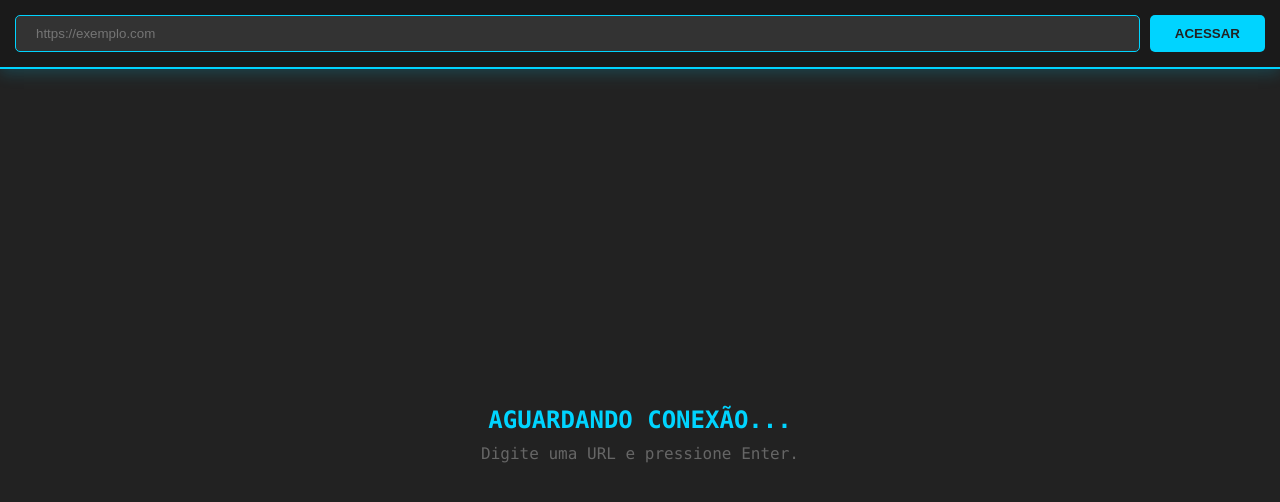
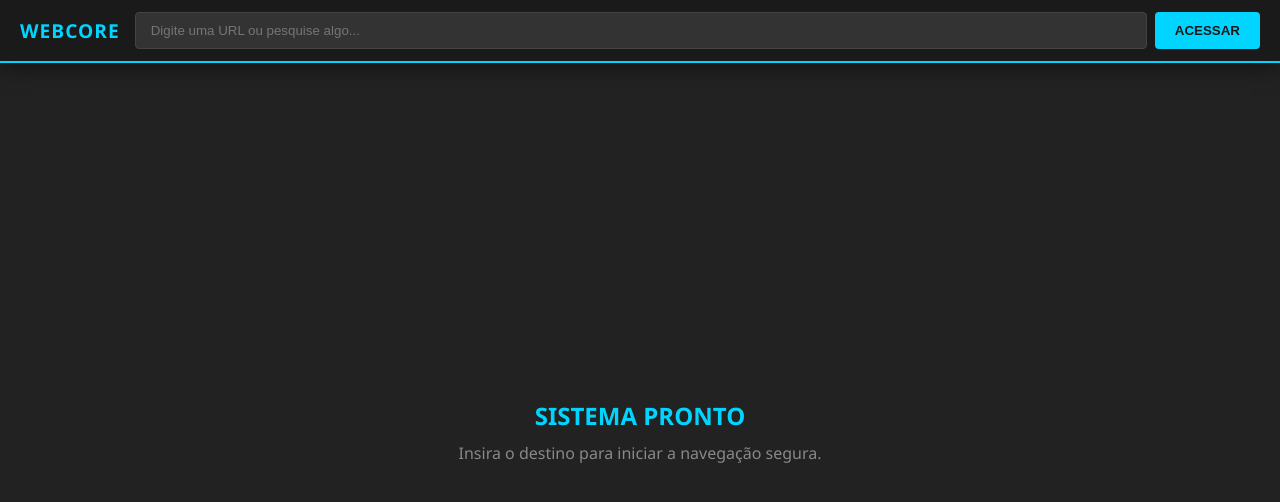
Before and after one commit to nickMzBR/ClassPlay, a plain HTML site: page index.html in a window 1280 px wide. Drawn offline with Linux system fonts and the light colour scheme.

Commit message:
Atualizar o index.html

```diff
--- a/index.html
+++ b/index.html
@@ -3,108 +3,147 @@
 <head>
     <meta charset="UTF-8">
     <meta name="viewport" content="width=device-width, initial-scale=1.0">
-    <title>Web Access v1.0</title>
+    <title>Portal de Pesquisa Acadêmica</title>
     <style>
         * { box-sizing: border-box; margin: 0; padding: 0; }
 
         body {
             background-color: #222;
             color: #00d4ff;
-            font-family: 'Consolas', monospace;
+            font-family: 'Segoe UI', Tahoma, sans-serif;
             height: 100vh;
             display: flex;
             flex-direction: column;
             overflow: hidden;
         }
 
-        /* Barra de Navegação */
-        .navbar {
+        /* Barra Superior Estilizada */
+        .header {
             background-color: #1a1a1a;
-            padding: 15px;
+            padding: 12px 20px;
             display: flex;
-            gap: 10px;
+            align-items: center;
+            gap: 15px;
             border-bottom: 2px solid #00d4ff;
-            box-shadow: 0 4px 15px rgba(0, 212, 255, 0.2);
+            box-shadow: 0 4px 20px rgba(0, 0, 0, 0.5);
+            z-index: 10;
+        }
+
+        .logo {
+            font-weight: bold;
+            font-size: 1.2rem;
+            letter-spacing: 1px;
+            text-transform: uppercase;
+        }
+
+        .search-container {
+            flex-grow: 1;
+            display: flex;
+            gap: 8px;
         }
 
         input {
             flex-grow: 1;
-            padding: 10px 20px;
+            padding: 10px 15px;
             background: #333;
-            border: 1px solid #00d4ff;
-            border-radius: 5px;
+            border: 1px solid #444;
+            border-radius: 4px;
             color: #fff;
             outline: none;
+            transition: border 0.3s;
+        }
+
+        input:focus {
+            border-color: #00d4ff;
         }
 
         button {
-            padding: 10px 25px;
+            padding: 10px 20px;
             background: #00d4ff;
-            color: #222;
+            color: #1a1a1a;
             border: none;
-            border-radius: 5px;
+            border-radius: 4px;
             font-weight: bold;
             cursor: pointer;
-            transition: 0.3s;
+            text-transform: uppercase;
+            transition: 0.2s;
         }
 
         button:hover {
-            background: #0099bb;
-            box-shadow: 0 0 10px #00d4ff;
+            background: #00b8dd;
+            transform: scale(1.02);
         }
 
-        /* Área do Conteúdo */
-        #proxy-container {
+        /* Container do Iframe */
+        #content-frame {
             flex-grow: 1;
             width: 100%;
+            height: 100%;
             border: none;
-            background: #fff; /* Fundo branco para os sites carregarem corretamente */
+            background: #fff; /* Fundo branco para compatibilidade com sites externos */
         }
 
-        .welcome-msg {
+        .placeholder {
+            flex-grow: 1;
             display: flex;
             flex-direction: column;
             align-items: center;
             justify-content: center;
-            height: 100%;
             text-align: center;
+            background: #222;
         }
+
+        .placeholder h2 { margin-bottom: 10px; }
+        .placeholder p { color: #888; }
     </style>
 </head>
 <body>
 
-    <div class="navbar">
-        <input type="text" id="url-input" placeholder="https://exemplo.com" onkeydown="if(event.key==='Enter') launch()">
-        <button onclick="launch()">ACESSAR</button>
+    <div class="header">
+        <div class="logo">WEB<span>CORE</span></div>
+        <div class="search-container">
+            <input type="text" id="url-input" placeholder="Digite uma URL ou pesquise algo..." autocomplete="off">
+            <button onclick="nav()">ACESSAR</button>
+        </div>
     </div>
 
-    <div id="view" style="flex-grow: 1;">
-        <div id="msg" class="welcome-msg">
-            <h2>AGUARDANDO CONEXÃO...</h2>
-            <p style="color: #666; margin-top: 10px;">Digite uma URL e pressione Enter.</p>
+    <div id="main-view" style="flex-grow: 1; display: flex; flex-direction: column;">
+        <div id="home-screen" class="placeholder">
+            <h2>SISTEMA PRONTO</h2>
+            <p>Insira o destino para iniciar a navegação segura.</p>
         </div>
-        <iframe id="proxy-container" style="display: none;"></iframe>
+        <iframe id="content-frame" style="display: none;"></iframe>
     </div>
 
     <script>
-        function launch() {
-            let url = document.getElementById('url-input').value;
-            const iframe = document.getElementById('proxy-container');
-            const msg = document.getElementById('msg');
+        const input = document.getElementById('url-input');
+        const frame = document.getElementById('content-frame');
+        const home = document.getElementById('home-screen');
 
-            if (!url) return;
+        // Atalho para o Enter
+        input.addEventListener('keypress', (e) => {
+            if (e.key === 'Enter') nav();
+        });
 
-            // Adiciona https:// caso o usuário esqueça
-            if (!url.startsWith('http')) {
-                url = 'https://' + url;
+        function nav() {
+            let val = input.value.trim();
+            if (!val) return;
+
+            let targetUrl;
+
+            // Lógica de Detecção: Se não tem ponto ou tem espaço, é pesquisa no Google
+            if (!val.includes('.') || val.includes(' ')) {
+                targetUrl = 'https://www.google.com/search?q=' + encodeURIComponent(val);
+            } else {
+                targetUrl = val.startsWith('http') ? val : 'https://' + val;
             }
 
-            // Usando o serviço CroxyProxy como motor (mais estável para iframe único)
-            const proxyService = "https://www.croxyproxy.com/_proxy/php?url=";
+            // Motor de Proxy (Utilizando serviço estável de terceiros)
+            const proxyGate = "https://www.croxyproxy.com/_proxy/php?url=";
 
-            msg.style.display = 'none';
-            iframe.style.display = 'block';
-            iframe.src = proxyService + encodeURIComponent(url);
+            home.style.display = 'none';
+            frame.style.display = 'block';
+            frame.src = proxyGate + encodeURIComponent(targetUrl);
         }
     </script>
 </body>
```
